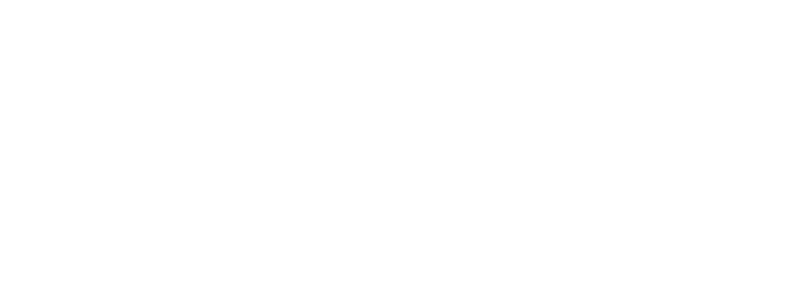
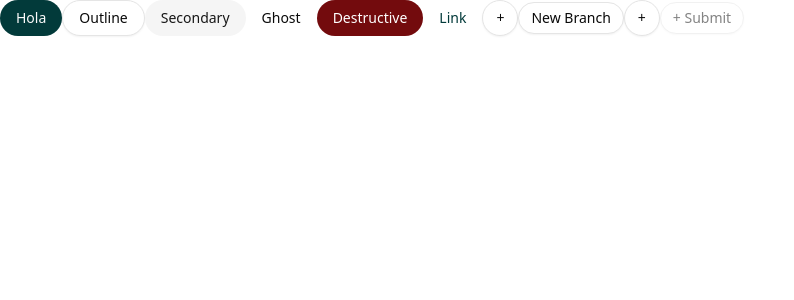
Before and after one commit to Angel-Diaz-H/notes, a Next.js app in the folder notes/: page / in a window 1280 px wide. Shown: the top 300 px of the page, without its empty margins (0-794 px from the left). Built offline with nearby package versions, Linux system fonts and the light colour scheme.

Commit message:
Botones, ajustes y estilos iniciales

```diff
--- a/notes/package.json
+++ b/notes/package.json
@@ -9,6 +9,7 @@
     "lint": "eslint"
   },
   "dependencies": {
+    "@radix-ui/react-slot": "^1.2.4",
     "class-variance-authority": "^0.7.1",
     "clsx": "^2.1.1",
     "lucide-react": "^0.553.0",
--- a/notes/src/app/globals.css
+++ b/notes/src/app/globals.css
@@ -4,10 +4,15 @@
 @custom-variant dark (&:is(.dark *));
 
 @theme inline {
+  /* Color de fondo y texto*/
   --color-background: var(--background);
   --color-foreground: var(--foreground);
+
+  /* Fuente */
   --font-sans: var(--font-geist-sans);
   --font-mono: var(--font-geist-mono);
+
+  /* Color principal */
   --color-sidebar-ring: var(--sidebar-ring);
   --color-sidebar-border: var(--sidebar-border);
   --color-sidebar-accent-foreground: var(--sidebar-accent-foreground);
@@ -16,27 +21,49 @@
   --color-sidebar-primary: var(--sidebar-primary);
   --color-sidebar-foreground: var(--sidebar-foreground);
   --color-sidebar: var(--sidebar);
+
+  /* Colores de gráficas*/
   --color-chart-5: var(--chart-5);
   --color-chart-4: var(--chart-4);
   --color-chart-3: var(--chart-3);
   --color-chart-2: var(--chart-2);
   --color-chart-1: var(--chart-1);
+
+
+  /* Colores principales */
+  --color-primary: var(--primary);
+  --color-primary-foreground: var(--primary-foreground);
+
+  /* Color del anillo de foco */
   --color-ring: var(--ring);
+  /* Color de fondo para campos de entrada */
   --color-input: var(--input);
+  /* Color de borde */
   --color-border: var(--border);
+  /* Color para acciones destructivas (ej. eliminar) */
   --color-destructive: var(--destructive);
+  /* Color de texto sobre el color de acento */
   --color-accent-foreground: var(--accent-foreground);
+  /* Color de acento */
   --color-accent: var(--accent);
+  /* Color de texto para elementos silenciados */
   --color-muted-foreground: var(--muted-foreground);
+  /* Color de fondo para elementos silenciados */
   --color-muted: var(--muted);
+  /* Color de texto sobre el color secundario */
   --color-secondary-foreground: var(--secondary-foreground);
+  /* Color secundario */
   --color-secondary: var(--secondary);
-  --color-primary-foreground: var(--primary-foreground);
-  --color-primary: var(--primary);
+  /* Color de texto para popovers */
   --color-popover-foreground: var(--popover-foreground);
+  /* Color de fondo para popovers */
   --color-popover: var(--popover);
+  /* Color de texto para tarjetas */
   --color-card-foreground: var(--card-foreground);
+  /* Color de fondo para tarjetas */
   --color-card: var(--card);
+
+  /* Radios de borde */
   --radius-sm: calc(var(--radius) - 4px);
   --radius-md: calc(var(--radius) - 2px);
   --radius-lg: var(--radius);
@@ -44,14 +71,17 @@
 }
 
 :root {
-  --radius: 0.625rem;
+  /* Color de fondo y texto */
   --background: oklch(1 0 0);
   --foreground: oklch(0.145 0 0);
+
+
+  --radius: 0.625rem;
+  --primary: oklch(0.3164 0.05312500000000002 195);
   --card: oklch(1 0 0);
   --card-foreground: oklch(0.145 0 0);
   --popover: oklch(1 0 0);
   --popover-foreground: oklch(0.145 0 0);
-  --primary: oklch(0.205 0 0);
   --primary-foreground: oklch(0.985 0 0);
   --secondary: oklch(0.97 0 0);
   --secondary-foreground: oklch(0.205 0 0);
@@ -59,15 +89,17 @@
   --muted-foreground: oklch(0.556 0 0);
   --accent: oklch(0.97 0 0);
   --accent-foreground: oklch(0.205 0 0);
-  --destructive: oklch(0.577 0.245 27.325);
+  --destructive: oklch(0.356 0.136 27.14);
   --border: oklch(0.922 0 0);
   --input: oklch(0.922 0 0);
   --ring: oklch(0.708 0 0);
+
   --chart-1: oklch(0.646 0.222 41.116);
   --chart-2: oklch(0.6 0.118 184.704);
   --chart-3: oklch(0.398 0.07 227.392);
   --chart-4: oklch(0.828 0.189 84.429);
   --chart-5: oklch(0.769 0.188 70.08);
+
   --sidebar: oklch(0.985 0 0);
   --sidebar-foreground: oklch(0.145 0 0);
   --sidebar-primary: oklch(0.205 0 0);
@@ -79,29 +111,51 @@
 }
 
 .dark {
+  /* Color de fondo y texto */
   --background: oklch(0.145 0 0);
   --foreground: oklch(0.985 0 0);
-  --card: oklch(0.205 0 0);
-  --card-foreground: oklch(0.985 0 0);
-  --popover: oklch(0.205 0 0);
-  --popover-foreground: oklch(0.985 0 0);
+
+  /* Color principal */
   --primary: oklch(0.922 0 0);
   --primary-foreground: oklch(0.205 0 0);
+
+  /* Color de fondo para tarjetas */
+  --card: oklch(0.205 0 0);
+  /* Color de texto para tarjetas */
+  --card-foreground: oklch(0.985 0 0);
+  /* Color de fondo para popovers */
+  --popover: oklch(0.205 0 0);
+  /* Color de texto para popovers */
+  --popover-foreground: oklch(0.985 0 0);
+  /* Color secundario */
   --secondary: oklch(0.269 0 0);
+  /* Color de texto sobre el color secundario */
   --secondary-foreground: oklch(0.985 0 0);
+  /* Color de fondo para elementos silenciados */
   --muted: oklch(0.269 0 0);
+  /* Color de texto para elementos silenciados */
   --muted-foreground: oklch(0.708 0 0);
+  /* Color de acento */
   --accent: oklch(0.269 0 0);
+  /* Color de texto sobre el color de acento */
   --accent-foreground: oklch(0.985 0 0);
+  /* Color para acciones destructivas (ej. eliminar) */
   --destructive: oklch(0.704 0.191 22.216);
+  /* Color de borde */
   --border: oklch(1 0 0 / 10%);
+  /* Color de fondo para campos de entrada */
   --input: oklch(1 0 0 / 15%);
+  /* Color del anillo de foco */
   --ring: oklch(0.556 0 0);
+
+  /* Colores de gráficas */
   --chart-1: oklch(0.488 0.243 264.376);
   --chart-2: oklch(0.696 0.17 162.48);
   --chart-3: oklch(0.769 0.188 70.08);
   --chart-4: oklch(0.627 0.265 303.9);
   --chart-5: oklch(0.645 0.246 16.439);
+
+  /* Colores de la barra lateral */
   --sidebar: oklch(0.205 0 0);
   --sidebar-foreground: oklch(0.985 0 0);
   --sidebar-primary: oklch(0.488 0.243 264.376);
--- a/notes/src/app/page.tsx
+++ b/notes/src/app/page.tsx
@@ -1,6 +1,34 @@
+import { Button } from "@/components/ui/button";
+
 export default function Home() {
   return (
     <div>
+      <Button>Hola</Button>
+      <Button variant="outline">Outline</Button>
+      <Button variant="secondary">Secondary</Button>
+      <Button variant="ghost">Ghost</Button>
+      <Button variant="destructive">Destructive</Button>
+      <Button variant="link">Link</Button>
+
+      <Button variant="outline" size="icon" aria-label="Submit">
+        +
+      </Button>
+
+      <Button variant="outline" size="sm">
+        {/* <IconGitBranch /> New Branch */}
+        New Branch
+      </Button>
+
+      <Button variant="outline" size="icon" className="rounded-full">
+        {/* <ArrowUpRightIcon /> */}
+        +
+      </Button>
+
+      <Button size="sm" variant="outline" disabled>
+        {/* <Spinner /> */} +
+        Submit
+      </Button>
+
     </div>
   );
 }
--- /dev/null
+++ b/notes/src/components/ui/button.tsx
@@ -0,0 +1,51 @@
+import * as React from "react"
+import { Slot } from "@radix-ui/react-slot"
+import { cva, type VariantProps } from "class-variance-authority"
+
+import { cn } from "@/lib/utils"
+
+const buttonVariants = cva(
+  "inline-flex items-center justify-center gap-2 whitespace-nowrap rounded-4xl text-sm font-medium transition-all disabled:pointer-events-none disabled:opacity-50 [&_svg]:pointer-events-none [&_svg:not([class*='size-'])]:size-4 shrink-0 [&_svg]:shrink-0 outline-none focus-visible:border-ring focus-visible:ring-ring/50 focus-visible:ring-[3px] aria-invalid:ring-destructive/20 dark:aria-invalid:ring-destructive/40 aria-invalid:border-destructive",
+  {
+    variants: {
+      variant: {
+        default: "bg-primary text-primary-foreground hover:bg-primary/90",
+        destructive:
+          "bg-destructive text-white hover:bg-destructive/90 focus-visible:ring-destructive/20 dark:focus-visible:ring-destructive/40 dark:bg-destructive/60",
+        outline:
+          "border bg-background shadow-xs hover:bg-accent hover:text-accent-foreground dark:bg-input/30 dark:border-input dark:hover:bg-input/50",
+        secondary:
+          "bg-secondary text-secondary-foreground hover:bg-secondary/80",
+        ghost:
+          "hover:bg-accent hover:text-accent-foreground dark:hover:bg-accent/50",
+        link: "text-primary underline-offset-4 hover:underline",
+      },
+      size: {
+        default: "h-9 px-4 py-2 has-[>svg]:px-3",
+        sm: "h-8 gap-1.5 px-3 has-[>svg]:px-2.5",
+        lg: "h-10 px-6 has-[>svg]:px-4",
+        icon: "size-9",
+        "icon-sm": "size-8",
+        "icon-lg": "size-10",
+      },
+    },
+    defaultVariants: {
+      variant: "default",
+      size: "default",
+    },
+  }
+)
+
+function Button({ className, variant, size, asChild = false, ...props }: React.ComponentProps<"button"> &
+  VariantProps<typeof buttonVariants> & { asChild?: boolean }) {
+    const Comp = asChild ? Slot : "button"
+  return (
+    <Comp
+      data-slot="button"
+      className={cn(buttonVariants({ variant, size, className }))}
+      {...props}
+    />
+  )
+}
+
+export { Button, buttonVariants }
```
Also changed, not shown: 1 other file (tests, documents, lock files or other folders).
